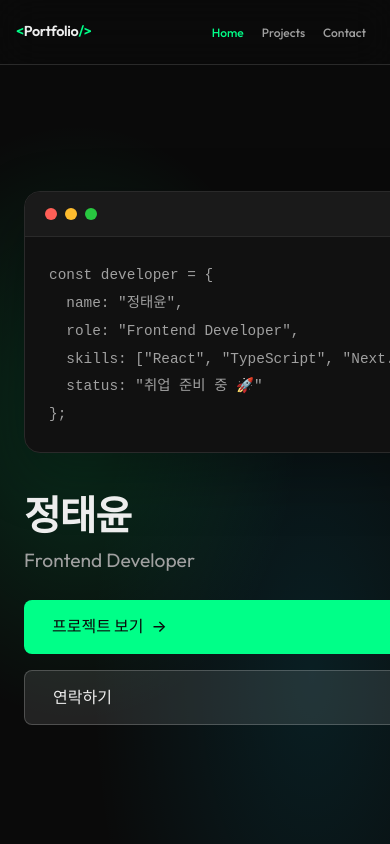
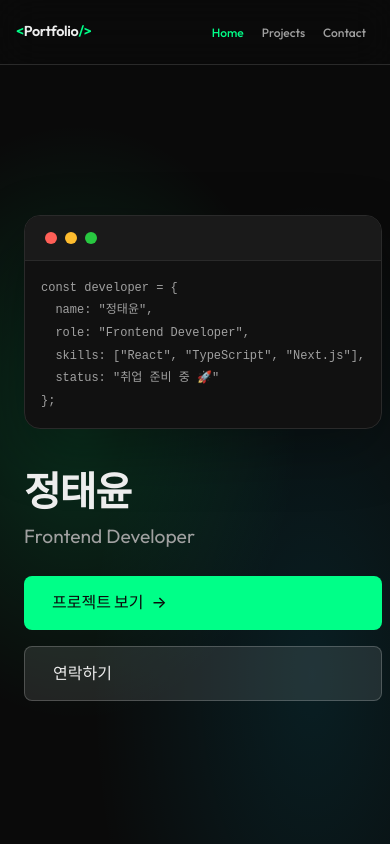
Before and after one commit to wjdxodbs/portfolio, a Next.js app: page / in a window 390 px wide. Shown: the top 844 px of the page. Built offline with nearby package versions, Linux system fonts and the light colour scheme.

Commit message:
style: Hero 섹션 코드 블록 모바일 반응형 개선

```diff
--- a/src/app/components/Hero.module.css
+++ b/src/app/components/Hero.module.css
@@ -255,4 +255,9 @@
   .scrollIndicator {
     display: none;
   }
+
+  .code {
+    font-size: 0.75rem; /* 모바일용 더 작은 크기 */
+    padding: 16px; /* 패딩도 조정 */
+  }
 }
```
